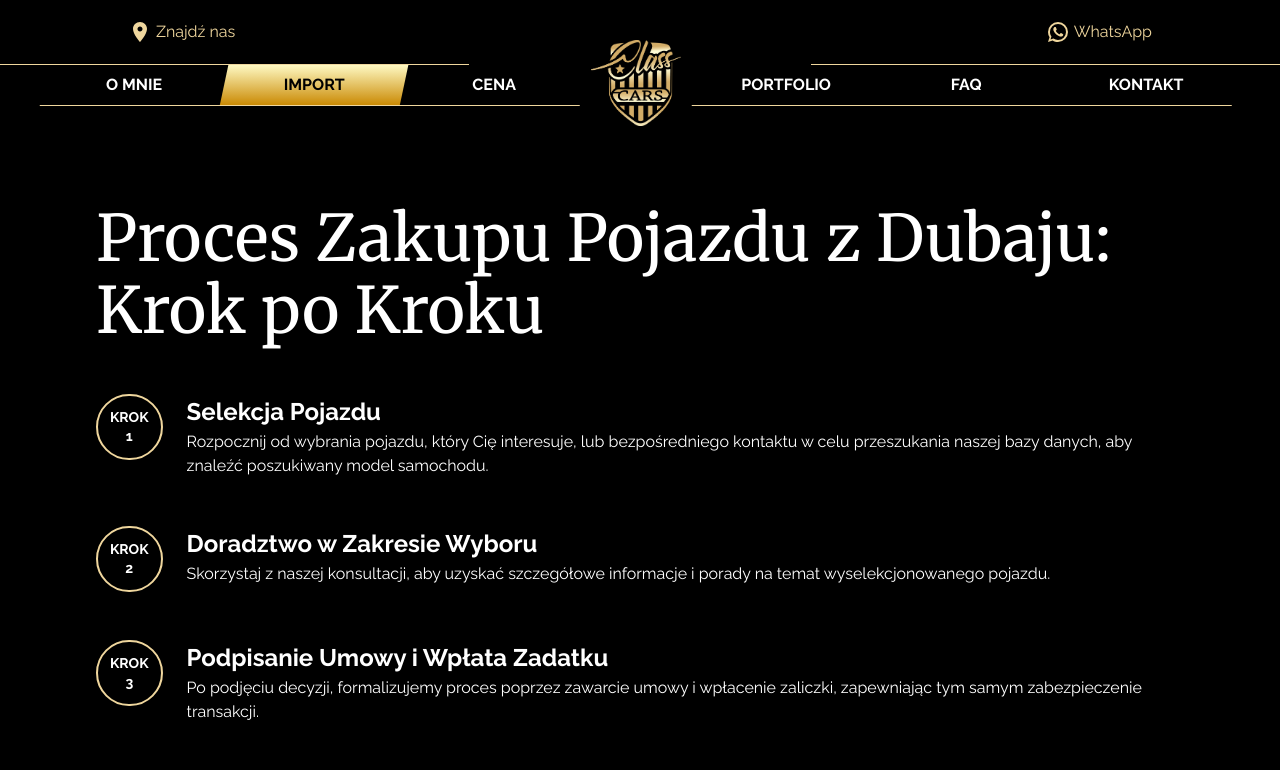
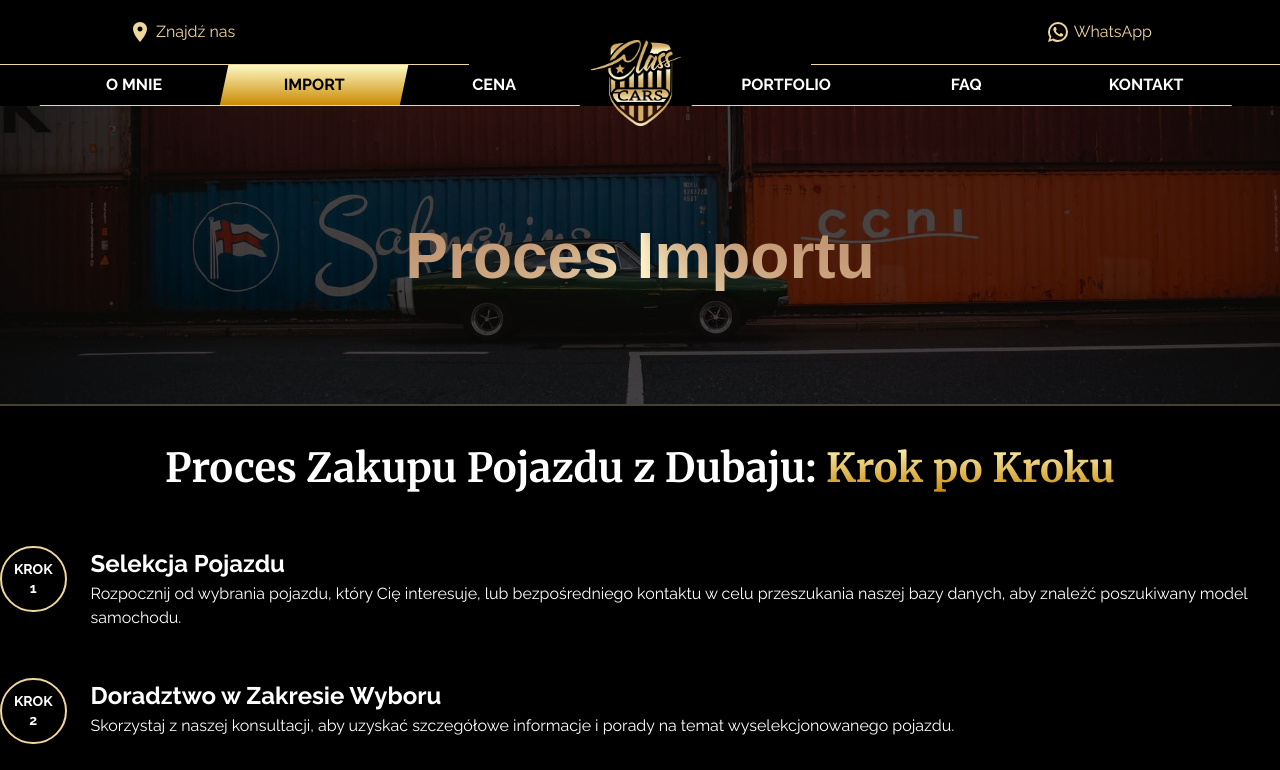
Before and after one commit to BBualdo/class-cars-llc, a Next.js app: page /import in a window 1280 px wide. Shown: the top 770 px of the page. Built offline with nearby package versions, Linux system fonts and the light colour scheme; a web font is replaced by a local one.

Commit message:
Import Process template

```diff
--- a/src/app/import/page.tsx
+++ b/src/app/import/page.tsx
@@ -1,29 +1,11 @@
-import importProcess from "@/data/import-process";
-import { merriweather } from "@/fonts/fonts";
+import Banner1 from "@/components/import/Banner1";
+import Process from "@/components/import/Process";
 
 export default function Page() {
-  const processElements = importProcess.map((step) => (
-    <div key={step.id} className="flex items-start gap-6">
-      <div className="inline-block rounded-full border-2 border-gold p-3">
-        <p className="text-center text-sm font-bold uppercase leading-[19px]">
-          Krok
-          <br />
-          {step.id}
-        </p>
-      </div>
-      <div>
-        <h2>{step.title}</h2>
-        <p>{step.description}</p>
-      </div>
-    </div>
-  ));
   return (
-    <main className="flex min-h-screen flex-col p-24 text-white">
-      <h1 className={merriweather.className}>
-        Proces Zakupu Pojazdu z Dubaju: Krok po Kroku
-      </h1>
-
-      <div className="mt-12 flex flex-col gap-12">{processElements}</div>
+    <main className="flex min-h-screen flex-col overflow-hidden text-black">
+      <Banner1 />
+      <Process />
     </main>
   );
 }
--- a/src/components/import/Banner1.tsx
+++ b/src/components/import/Banner1.tsx
@@ -17,7 +17,7 @@ const Banner1 = () => {
       >
         <Image
           alt="Bunch of black cars in a row"
-          src="/template-images/car-queue.avif"
+          src="/template-images/import.avif"
           fill
           style={{ objectFit: "cover" }}
           priority
--- /dev/null
+++ b/src/components/import/Process.tsx
@@ -0,0 +1,34 @@
+import importProcess from "@/data/import-process";
+import { merriweather } from "@/fonts/fonts";
+
+const Process = () => {
+  const processElements = importProcess.map((step) => (
+    <div key={step.id} className="flex items-start gap-6 text-white">
+      <div className="inline-block rounded-full border-2 border-gold p-3">
+        <p className="text-center text-sm font-bold uppercase leading-[19px]">
+          Krok
+          <br />
+          {step.id}
+        </p>
+      </div>
+      <div>
+        <h2>{step.title}</h2>
+        <p>{step.description}</p>
+      </div>
+    </div>
+  ));
+
+  return (
+    <section className="flex flex-col items-center py-8">
+      <h2 className={`${merriweather.className} text-[40px] text-white`}>
+        Proces Zakupu Pojazdu z Dubaju:{" "}
+        <span className="gradient-gold bg-clip-text text-transparent">
+          Krok po Kroku
+        </span>
+      </h2>
+      <div className="mt-12 flex flex-col gap-12">{processElements}</div>
+    </section>
+  );
+};
+
+export default Process;
```
Also changed, not shown: public/template-images/import.avif (added).
